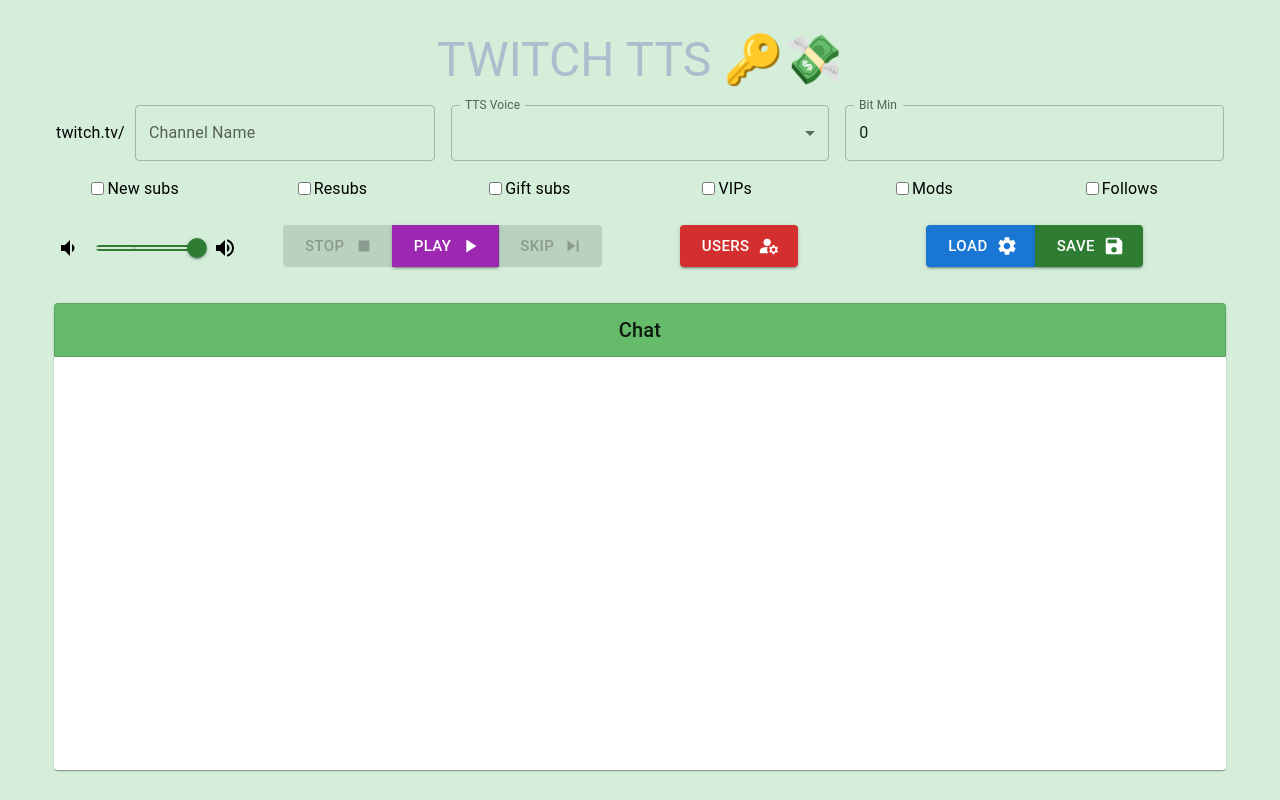
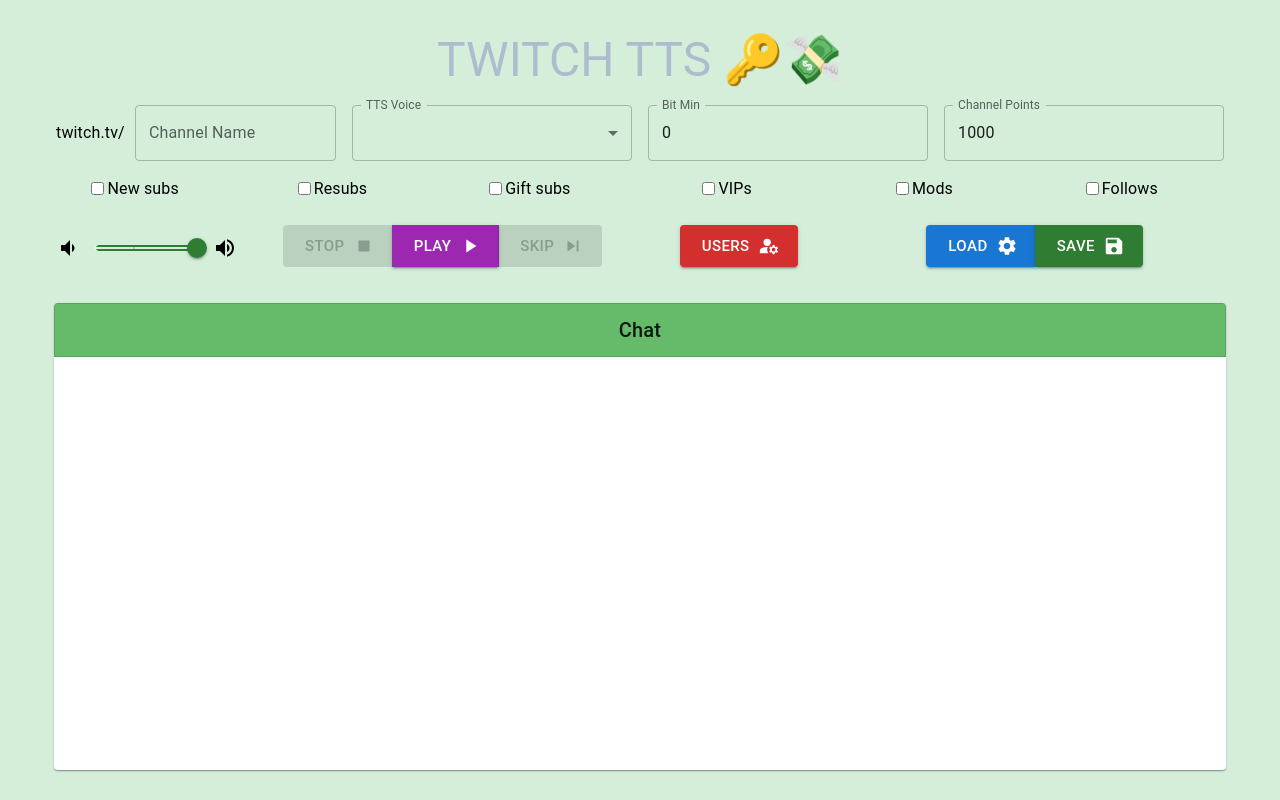
Before and after one commit to williapa/twitch-tts, a React (Create React App) app: page / in a window 1280 px wide. Built offline with nearby package versions, Linux system fonts and the light colour scheme.

Commit message:
Handle ping, add client messages, min height for chat

```diff
--- a/src/App.js
+++ b/src/App.js
@@ -30,7 +30,6 @@
       socket.close();
       setSocket(null);
     }
-    addMessage({ text: 'TTS stopped.', username: 'client', readTTS: false });
   };
 
   const clear = (channelName) => {
--- a/src/chat/joinChatChannel.js
+++ b/src/chat/joinChatChannel.js
@@ -42,6 +42,12 @@
     const message = event.data;
     // todo: confirm connect to channel chat or display error
     console.log(message);
+
+    if(message === "PING :tmi.twitch.tv") {
+      console.log('Received PING, sending PONG...');
+      ws.send('PONG :tmi.twitch.tv'); // Responding with PONG to maintain the connection
+      return;
+    }
 
     // Basic parsing of IRC message
     const parsedMessage = parseIrcMessage(message, channel);
--- a/src/components/ChatBox.jsx
+++ b/src/components/ChatBox.jsx
@@ -36,7 +36,7 @@
 
   // each message object in the 'messages' array has 'username', 'text', and 'readTTS' properties
   return (
-    <Paper ref={elementRef} style={{ minHeight:`${height - 30}px`, maxHeight: `${height - 30}px`, overflow: 'auto', padding: '0px', marginTop: '20px', marginLeft: '30px', marginRight: '30px' }}>
+    <Paper ref={elementRef} style={{ minHeight:`${Math.max(120, height - 30)}px`, maxHeight: `${height - 30}px`, overflow: 'auto', padding: '0px', marginTop: '20px', marginLeft: '30px', marginRight: '30px' }}>
       <Typography variant='h6' style={{
         position: 'sticky',
         top: 0,
--- a/src/components/TTSConfigurator.jsx
+++ b/src/components/TTSConfigurator.jsx
@@ -48,10 +48,9 @@
     }
     formValues.overrideList = overrideList;
     return formValues;
-  }
+  };
 
   const setFormValues = (savedFormValues) => {
-    // Assuming formRef is a ref to your form element
     const form = formRef.current;
     console.log(savedFormValues);
     // Set values for standard input fields
@@ -73,11 +72,27 @@
     console.log(savedFormValues.overrideList);
     // Handle setting the value of 'overrideList' or other non-standard fields
     setOverrideList([...savedFormValues.overrideList]);
-  }
+  };
 
   const handleClose = (newList) => {
     setOverrideList([...newList])
     setDialogOpen(false);
+  };
+
+  const handleSubmit = () => {
+    const formValues = getFormValues();
+
+    if (ready) {
+      addMessage({ text: 'TTS resumed.', username: 'client', readTTS: false });
+      window.speechSynthesis.resume();
+    } else {
+      addMessage({ text: 'TTS is now playing!', username: 'client', readTTS: false });
+      const startPlaying = onPlay(formValues);
+      setCurrentChannel(formValues.channel);
+      setReady(startPlaying);
+    }
+    // ready or not it's playing now
+    setPlaying(true);
   };
 
   const load = (name = globalProfileName) => {
@@ -95,7 +110,7 @@
     const formValues = getFormValues();
     window.localStorage.setItem(name, JSON.stringify(formValues));
     window.alert('settings saved to this device, which you can load in the future.')
-  }
+  };
 
   const pauseSpeech = () => {
     setPlaying(false);
@@ -119,22 +134,6 @@
     };
   }, []);
 
-  const handleSubmit = () => {
-    const formValues = getFormValues();
-
-    if (ready) {
-      addMessage({ text: 'TTS resumed.', username: 'client', readTTS: false });
-      window.speechSynthesis.resume();
-    } else {
-      addMessage({ text: 'TTS is now playing!', username: 'client', readTTS: false });
-      const startPlaying = onPlay(formValues); // Pass form values up for processing
-      setCurrentChannel(formValues.channel);
-      setReady(startPlaying);
-    }
-    // ready or not it's playing now
-    setPlaying(true);
-  };
-
   useEffect(() => {
     if (currentChannel.length) {
       clear(currentChannel);
@@ -149,7 +148,7 @@
 
       <form id="ttsForm" ref={formRef} onSubmit={handleSubmit}>
         <Grid container spacing={2} alignItems="flex-start">
-          <Grid item xs={4}>
+          <Grid item xs={3}>
             <div style={{ display: 'flex', alignItems: 'center', gap: '10px' }}>
               <Typography variant="body1">twitch.tv/</Typography>
               <TextField value={channel}
@@ -162,7 +161,7 @@
             </div>
           </Grid>
 
-          <Grid item xs={4}>
+          <Grid item xs={3}>
             <FormControl fullWidth>
               <InputLabel id="voice-select-label">TTS Voice</InputLabel>
               <Select defaultValue="Samantha" name="ttsVoice" labelId="voice-select-label" label="TTS Voice">
@@ -175,7 +174,7 @@
             </FormControl>
           </Grid>
 
-          <Grid item xs={4}>
+          <Grid item xs={3}>
             <TextField
               type="number"
               label="Bit Min"
@@ -184,6 +183,18 @@
               defaultValue={0}
               fullWidth
               InputProps={{ inputProps: { min: 0, max: 99999, step: 1 } }}
+            />
+          </Grid>
+
+          <Grid item xs={3}>
+            <TextField
+              type="number"
+              label="Channel Points"
+              variant="outlined"
+              name="channelPoints"
+              defaultValue={1000}
+              fullWidth
+              InputProps={{ inputProps: { min: 10, max: 250000, step: 10 } }}
             />
           </Grid>
 
@@ -310,7 +321,10 @@
           </Grid>
 
         </Grid>
-        <OverrideListModal initialList={overrideList} open={dialogOpen} handleClose={handleClose}/>
+        <OverrideListModal initialList={overrideList}
+          open={dialogOpen}
+          handleClose={handleClose}
+        />
       </form>
     </Box>
   );
```
